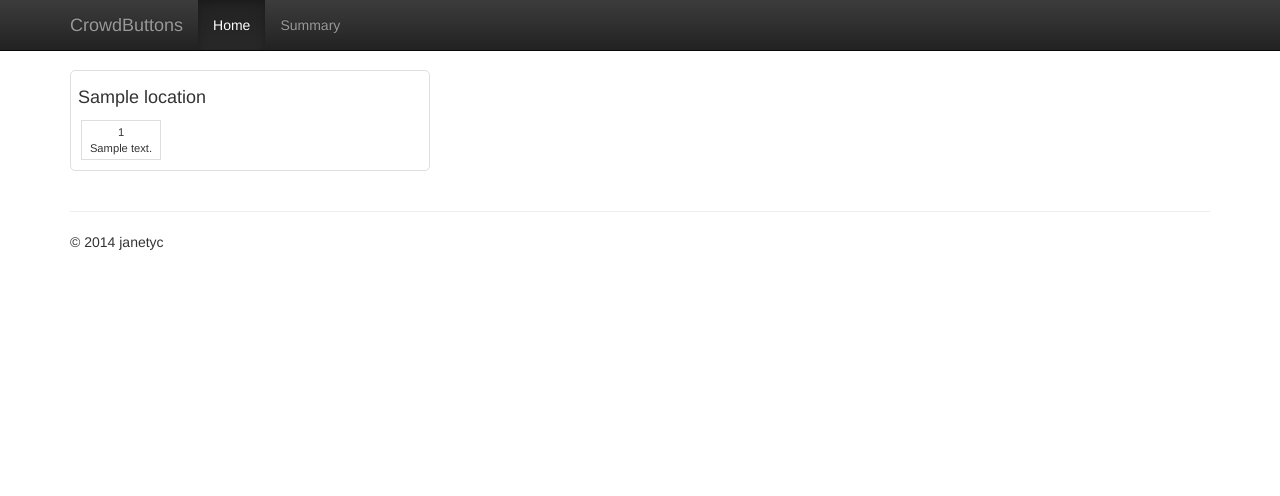
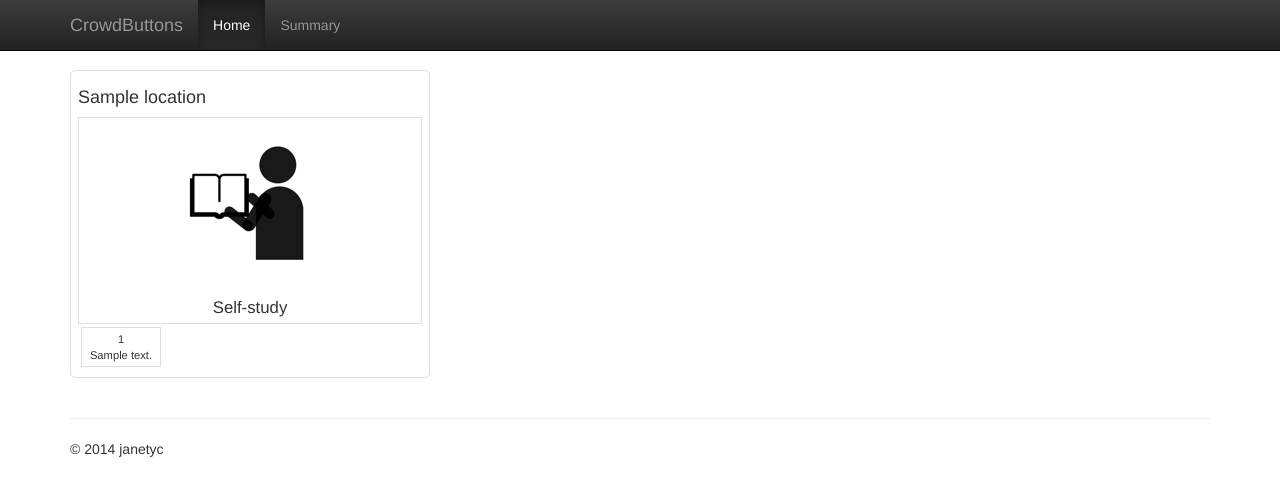
Before and after one commit to janetyc/crowdbuttons, a Flask app: template crowdapp/templates/location_status.html in a window 1280 px wide. Shown: the top 496 px of the page. Run offline with Flask 2, Linux system fonts and the light colour scheme; the template is opened without the code that fills it: most values are stand-ins (such as "Sample title", 1, 10 or a date in 2020); parts of the project's set-up code (start-up, migrations or seed data) failed here and were passed over; some libraries are stand-ins or nearby versions.

Commit message:
first version of current room status

```diff
--- a/crowdapp/static/css/main.css
+++ b/crowdapp/static/css/main.css
@@ -3,7 +3,14 @@
 /* ==========================================================================
    Author's custom styles
    ========================================================================== */
-
+#current-status-block{
+  padding: .2em;
+  border: 1px solid #dedede;
+}
+#current-status{
+  text-align: center;
+  font-size: 1.2em;
+}
 #location_label {
   cursor:pointer;
 }
@@ -136,6 +143,18 @@
     margin: 3px;
     width: 80px;
   }
+
+  .room-status{
+    height: 175px;
+    width: 175px;
+    margin:0px auto;
+    background-image: url("/static/img/room-status-icon-350.png");
+  }
+  .room-status-empty{ background-position:0px 0px; }
+  .room-status-meeting{ background-position:0px 175px;}
+  .room-status-course{ background-position:175px 0px;}
+  .room-status-study{ background-position:175px 175px;}
+
 }
 
 @media (min-width: 555px) and (max-width: 767px) {
@@ -173,6 +192,16 @@
     margin: 3px;
     width: 80px;
   }
+  .room-status{
+    height: 175px;
+    width: 175px;
+    margin:0px auto;
+    background-image: url("/static/img/room-status-icon-350.png");
+  }
+  .room-status-empty{ background-position:0px 0px; }
+  .room-status-meeting{ background-position:0px 175px;}
+  .room-status-course{ background-position:175px 0px;}
+  .room-status-study{ background-position:175px 175px;}
 }
 @media (max-width: 554px) {
   #question-block{
@@ -208,4 +237,14 @@
     margin: 3px;
     width: 70px;
   }
+  .room-status{
+    height: 175px;
+    width: 175px;
+    margin:0px auto;
+    background-image: url("/static/img/room-status-icon-350.png");
+  }
+  .room-status-empty{ background-position:0px 0px; }
+  .room-status-meeting{ background-position:0px 175px;}
+  .room-status-course{ background-position:175px 0px;}
+  .room-status-study{ background-position:175px 175px;}
 }
--- a/crowdapp/templates/location_status.html
+++ b/crowdapp/templates/location_status.html
@@ -5,15 +5,31 @@
   <div class="col-lg-4">
   	 <ul class="item">
   		<h4>{{ d.location }}</h4>
+  		<div id="current-status-block">
+  			{% if d.status == "Meeting" %}
+  			<div class="room-status room-status-meeting"></div>
+  			<div id="current-status">Meeting</div>
+  			{% elif d.status == "Course" %}
+  			<div class="room-status room-status-course"></div>
+  			<div id="current-status">Course</div>
+  			{% elif d.status == "Self-study" %}
+  			<div class="room-status room-status-study"></div>
+  			<div id="current-status">Self-study</div>
+  			{% else %}
+			<div class="room-status room-status-empty"></div>
+  			<div id="current-status">Empty</div>
+  			{% endif %}
+  		</div>
+
   		{% for item in d.data %}
   		<div class="mini-block">
   			<div>{{item.count}}</div>
   			<div>{{item.answer}}</div>
   		</div>
   		{% endfor %}
+
   	</ul>
   </div>
   {% endfor %}
-
 </div>
 {% endblock %}
```
Also changed, not shown: crowdapp/views.py (+22 -1 lines), crowdapp/static/img/room-status-icon-350.png (added).
